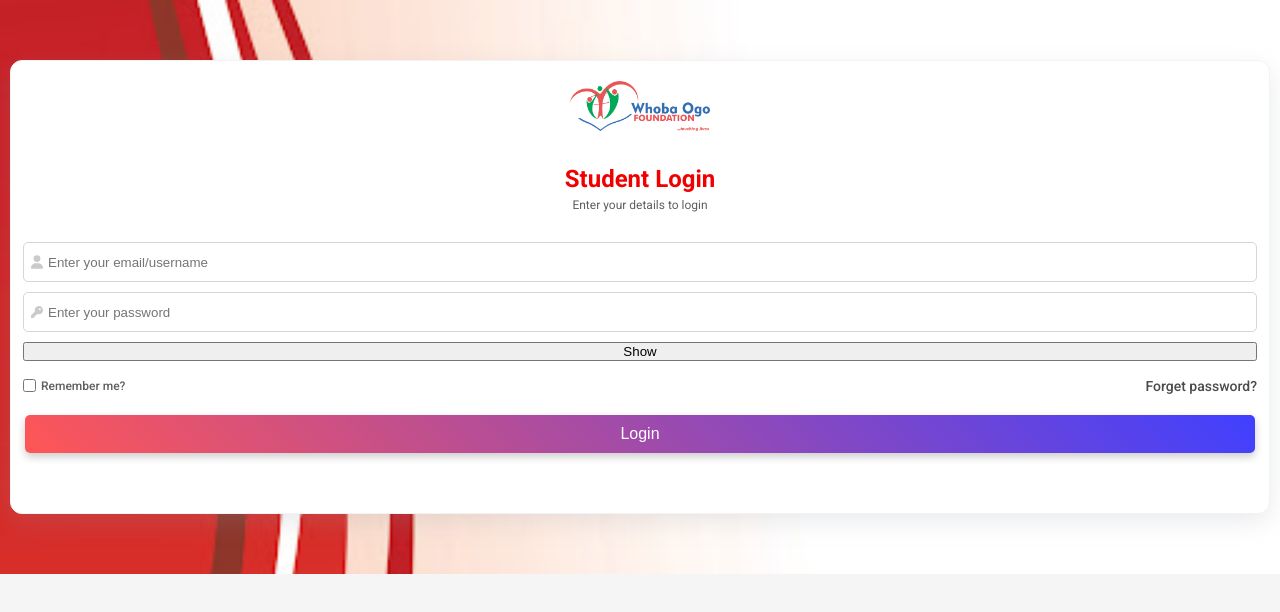
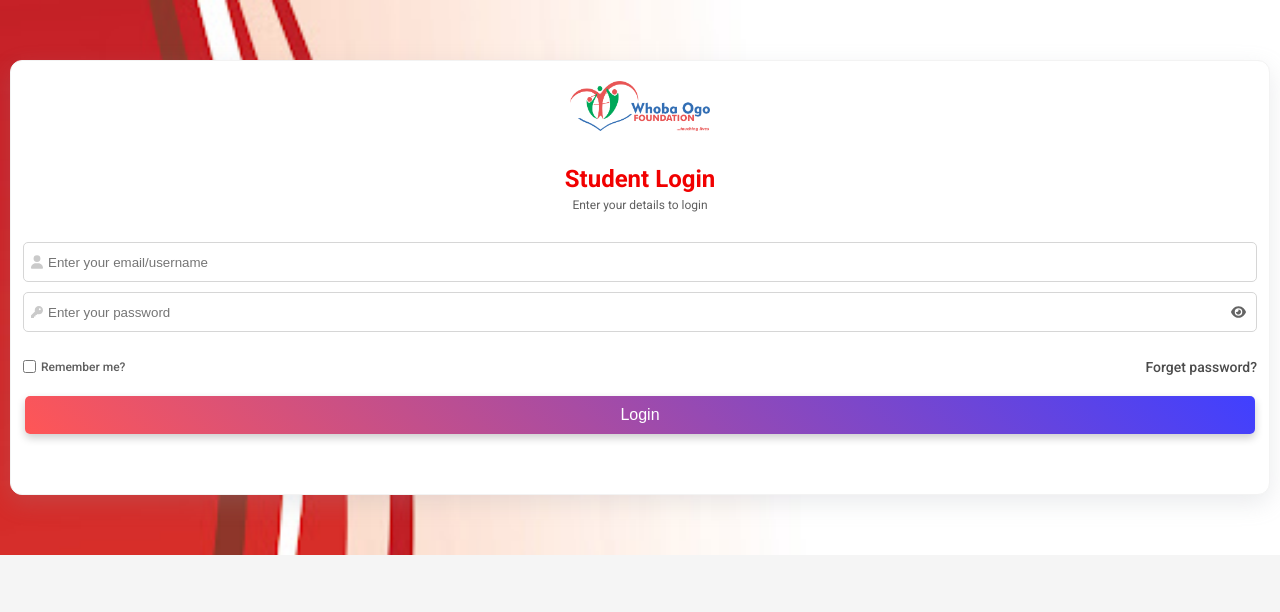
Before and after one commit to woobsit/wofict, a React (Create React App) app: page / in a window 1280 px wide. Shown: the top 612 px of the page. Built offline with nearby package versions, Linux system fonts and the light colour scheme; the HTML template or start-up script is replaced by a standard one.

Commit message:
Add validator, Add input validation

```diff
--- a/package.json
+++ b/package.json
@@ -12,6 +12,7 @@
     "react-dom": "^18.3.1",
     "react-router-dom": "^6.24.1",
     "react-scripts": "5.0.1",
+    "validator": "^13.12.0",
     "web-vitals": "^2.1.4"
   },
   "scripts": {
--- a/src/App.css
+++ b/src/App.css
@@ -107,6 +107,13 @@ a {
   margin-right:5px;
 }
 
+.form__input-icon--eye{
+  color:rgb(100, 100, 100);
+  width:15px;
+  margin-right:10px;
+  cursor:pointer;
+}
+
 .form__checkbox-link-box{
   display:flex;
   justify-content: space-between;
--- a/src/view/LandingPage.js
+++ b/src/view/LandingPage.js
@@ -1,21 +1,66 @@
-import React, { useState } from "react";
+import React, { useState, useEffect } from "react";
 import { Link } from "react-router-dom";
 import "./../App.css";
 import LogoImage from "./../assets/images/logo.png";
+//Fontawesome
 import { FontAwesomeIcon } from "@fortawesome/react-fontawesome";
-import { faUser, faKey } from "@fortawesome/free-solid-svg-icons";
+import { faUser, faKey, faEye } from "@fortawesome/free-solid-svg-icons";
+//Validor
+import validator from "validator";
 
 function LandingPage() {
+  const [inputFields, setInputFields] = useState({
+    email: "",
+    password: "",
+    remember_token: null,
+  });
+  const [errors, setErrors] = useState({});
+  const [submitting, setSubmitting] = useState(false);
+  const [loading, setLoading] = useState(false);
+
+  //Set value of inputs
+  const handleChange = (e) => {
+    const { name, value, type, checked } = e.target;
+    const newValue = type === "checkbox" ? checked : value;
+    setInputFields({ ...inputFields, [name]: newValue });
+  };
+
+  //Validate inputs
+  const validate = (inputValues) => {
+    let errors = {};
+    if (!validator.isEmail(inputValues.email)) {
+      errors.email = "Enter a valid email address";
+    }
+    if (inputValues.password.length < 6) {
+      errors.password = "Password should not be less than 6 characters";
+    }
+    return errors;
+  };
+
+  //Submit form
+  const handleSubmit = (e) => {
+    e.preventDefault();
+    setErrors(validate(inputFields)); //object of errors
+    setSubmitting(true);
+  };
+
+  useEffect(() => {
+    if (Object.keys(errors).length === 0 && submitting) {
+      //finishSubmit();
+      console.log("submitted");
+    }
+  }, [errors]);
+
+  //Show and hide password
   const [password, setPassword] = useState("");
   const [showPassword, setShowPassword] = useState(false);
-
   const togglePasswordVisibility = () => {
     setShowPassword(!showPassword);
   };
 
   return (
     <div className="container">
-      <div className="form">
+      <form className="form" onSubmit={handleSubmit}>
         <div className="form__logo-container">
           <Link to="/">
             <img src={LogoImage} alt="logo" className="form__logo-image" />
@@ -29,12 +74,18 @@ function LandingPage() {
             <div className="form__input-box">
               <FontAwesomeIcon icon={faUser} className="form__input-icon" />
               <input
-                type="text"
+                type="email"
                 placeholder="Enter your email/username"
                 className="form__input"
                 required
+                value={inputFields.email}
+                onChange={handleChange}
+                name="email"
               />
             </div>
+            <p className="text-tertiary" id="error-message">
+              <span>{errors.email}</span>
+            </p>
             <div className="form__input-box">
               <FontAwesomeIcon icon={faKey} className="form__input-icon" />
               <input
@@ -43,22 +94,27 @@ function LandingPage() {
                 className="form__input"
                 required
                 value={password}
+                name="password"
                 onChange={(e) => setPassword(e.target.value)}
               />
+              <FontAwesomeIcon
+                icon={faEye}
+                className="form__input-icon--eye"
+                onClick={togglePasswordVisibility}
+              />
             </div>
-            <button
-              type="button"
-              className="toggle-password-visibility"
-              onClick={togglePasswordVisibility}
-            >
-              {showPassword ? "Hide" : "Show"}
-            </button>
+            <p className="text-tertiary" id="error-message">
+              <span>{errors.password}</span>
+            </p>
             <div className="form__checkbox-link-box">
               <div className="form__checkbox-box">
                 <input
                   type="checkbox"
                   className="form__input--checkbox"
                   id="remember"
+                  value={inputFields.remember_token}
+                  onChange={handleChange}
+                  name="remember_token"
                 />
                 <label htmlFor="remember" className="form__checkbox-label">
                   Remember me?
@@ -70,14 +126,13 @@ function LandingPage() {
                 </Link>
               </div>
             </div>
-            <div>
-              <div></div>
-              <div></div>
-            </div>
-            <button className="form__button">Login</button>
+
+            <button className="form__button" disabled={loading}>
+              Login
+            </button>
           </div>
         </div>
-      </div>
+      </form>
     </div>
   );
 }
```
Also changed, not shown: 1 other file (tests, documents, lock files or other folders).
